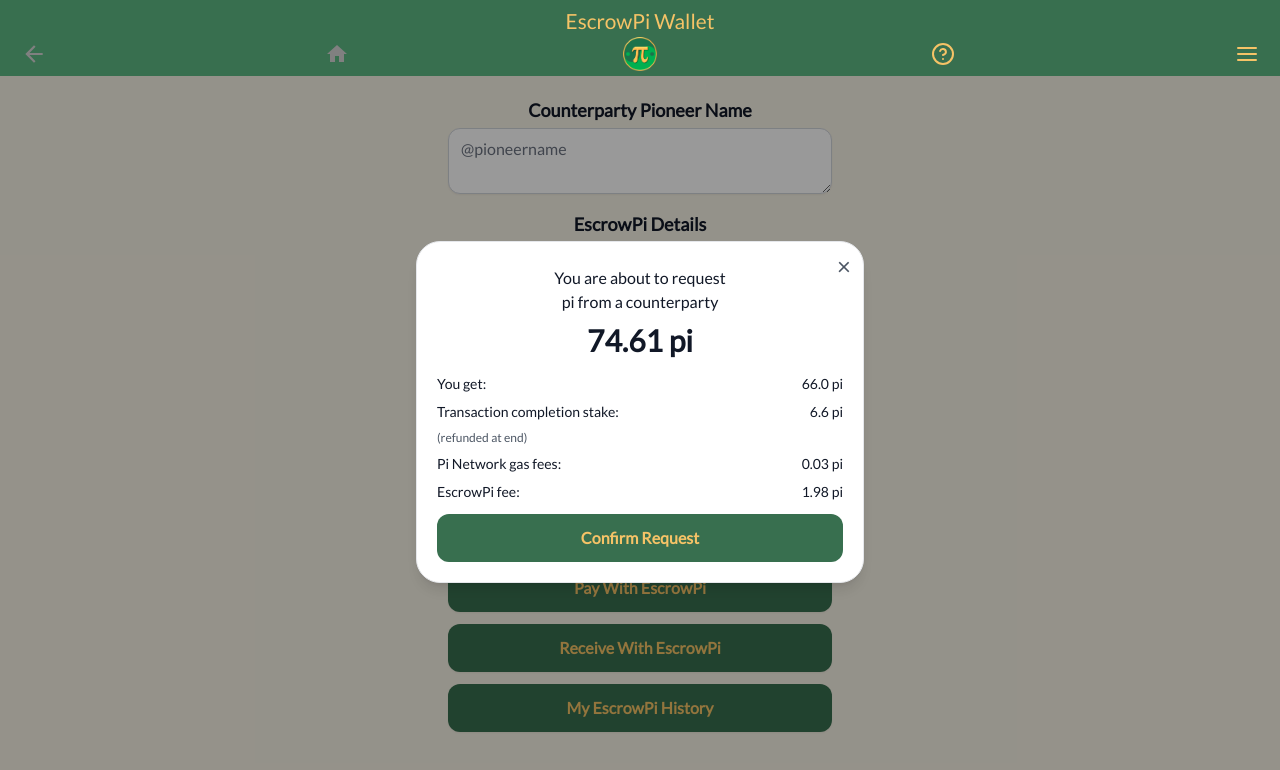
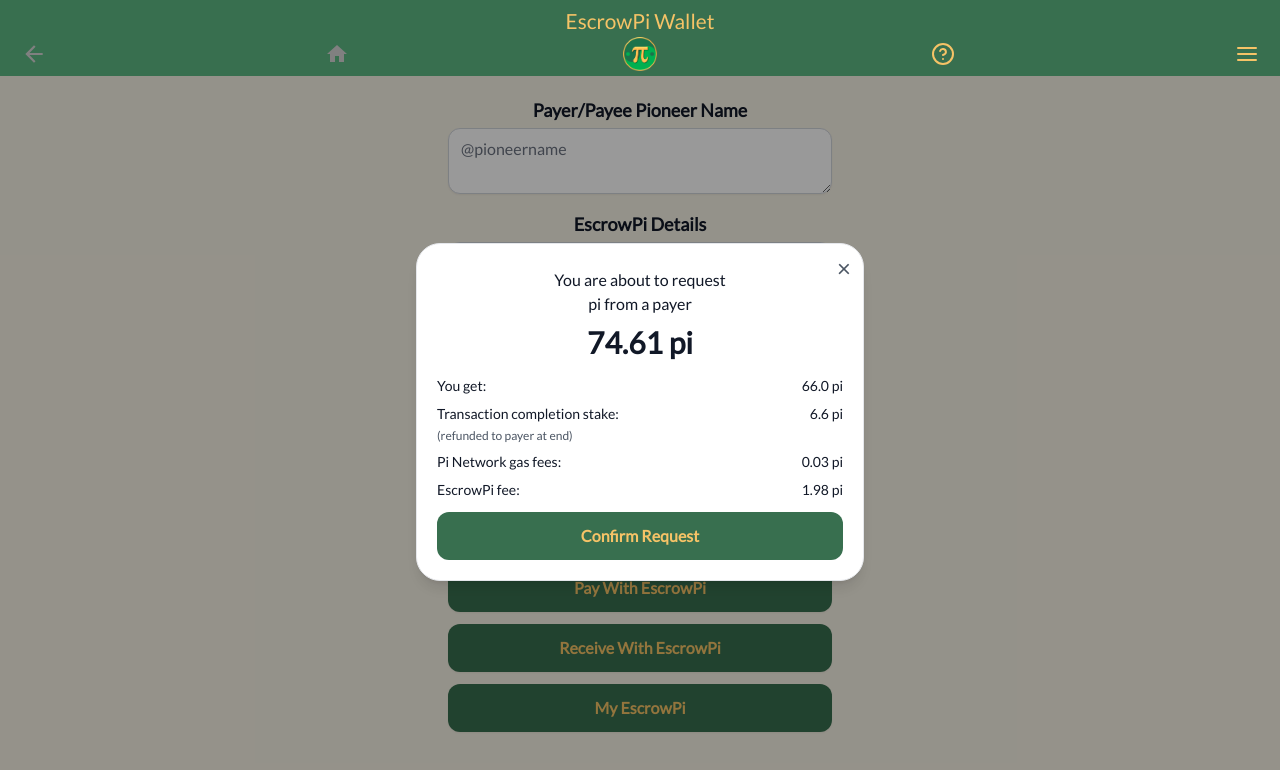
Before and after one commit to map-of-pi/escrow-pi-frontend, a Next.js app: page / in a window 1280 px wide. Both pictures are taken after a click on the button "Receive With EscrowPi". Shown: the top 770 px of the page. Built offline with nearby package versions, Linux system fonts and the light colour scheme.

Commit message:
Minor UI updates based on new designs

```diff
--- a/src/app/history/page.tsx
+++ b/src/app/history/page.tsx
@@ -34,7 +34,7 @@
 
   return (
     <div className="space-y-4">
-      <h1 className="text-xl font-bold text-center" style={{ color: 'var(--default-primary-color)' }}>My EscrowPi History</h1>
+      <h1 className="text-xl font-bold text-center" style={{ color: 'var(--default-primary-color)' }}>My EscrowPi</h1>
 
       {items.length === 0 ? (
         <div className="text-center text-sm text-gray-600">No transactions yet.</div>
--- a/src/app/page.tsx
+++ b/src/app/page.tsx
@@ -74,7 +74,7 @@
   return (
     <div className="space-y-6 px-4">
       <div className="max-w-md mx-auto flex flex-col min-h-[calc(100vh-140px)]">
-        <label className="block text-lg font-black text-gray-900 text-center">Counterparty Pioneer Name</label>
+        <label className="block text-lg font-black text-gray-900 text-center">Payer/Payee Pioneer Name</label>
         <textarea
           value={counterparty}
           onChange={(e) => setCounterparty(e.target.value)}
@@ -113,7 +113,7 @@
             href="/history"
             className="block w-full text-center py-3 rounded-xl font-semibold shadow-sm bg-[var(--default-primary-color)] text-[var(--default-secondary-color)]"
           >
-            My EscrowPi History
+            My EscrowPi
           </a>
         </div>
       </div>
@@ -134,13 +134,13 @@
       >
         <div className="space-y-3 text-sm">
           <div className="grid grid-cols-2 gap-y-2">
-            <div>Counterparty gets:</div>
+            <div>Payee gets:</div>
             <div className="text-right">{(fees.amt || 0).toFixed(1)} pi</div>
 
-            <div>Transaction completion stake:</div>
+            <div className="whitespace-nowrap">{"Transaction completion\u00A0stake:"}</div>
             <div className="text-right">{fees.completionStake.toFixed(1)} pi</div>
 
-            <div className="text-xs text-gray-600 col-span-2">(refunded at end)</div>
+            <div className="text-xs text-gray-600 col-span-2 -mt-1">(refunded to you at end)</div>
 
             <div>Pi Network gas fees:</div>
             <div className="text-right">{fees.networkFees.toFixed(2)} pi</div>
@@ -159,7 +159,7 @@
         confirmText="Confirm Request"
         title={(
           <div className="space-y-2">
-            <div className="text-center">You are about to request<br />pi from a counterparty</div>
+            <div className="text-center">You are about to request<br />pi from a payer</div>
             <div className="text-center text-3xl font-semibold">{fees.total.toFixed(2)} pi</div>
           </div>
         )}
@@ -169,10 +169,10 @@
             <div>You get:</div>
             <div className="text-right">{(fees.amt || 0).toFixed(1)} pi</div>
 
-            <div>Transaction completion stake:</div>
+            <div className="whitespace-nowrap">{"Transaction completion\u00A0stake:"}</div>
             <div className="text-right">{fees.completionStake.toFixed(1)} pi</div>
 
-            <div className="text-xs text-gray-600 col-span-2">(refunded at end)</div>
+            <div className="text-xs text-gray-600 col-span-2 -mt-1">(refunded to payer at end)</div>
 
             <div>Pi Network gas fees:</div>
             <div className="text-right">{fees.networkFees.toFixed(2)} pi</div>
```
Also changed, not shown: public/logo-escrowpi.png (deleted).
